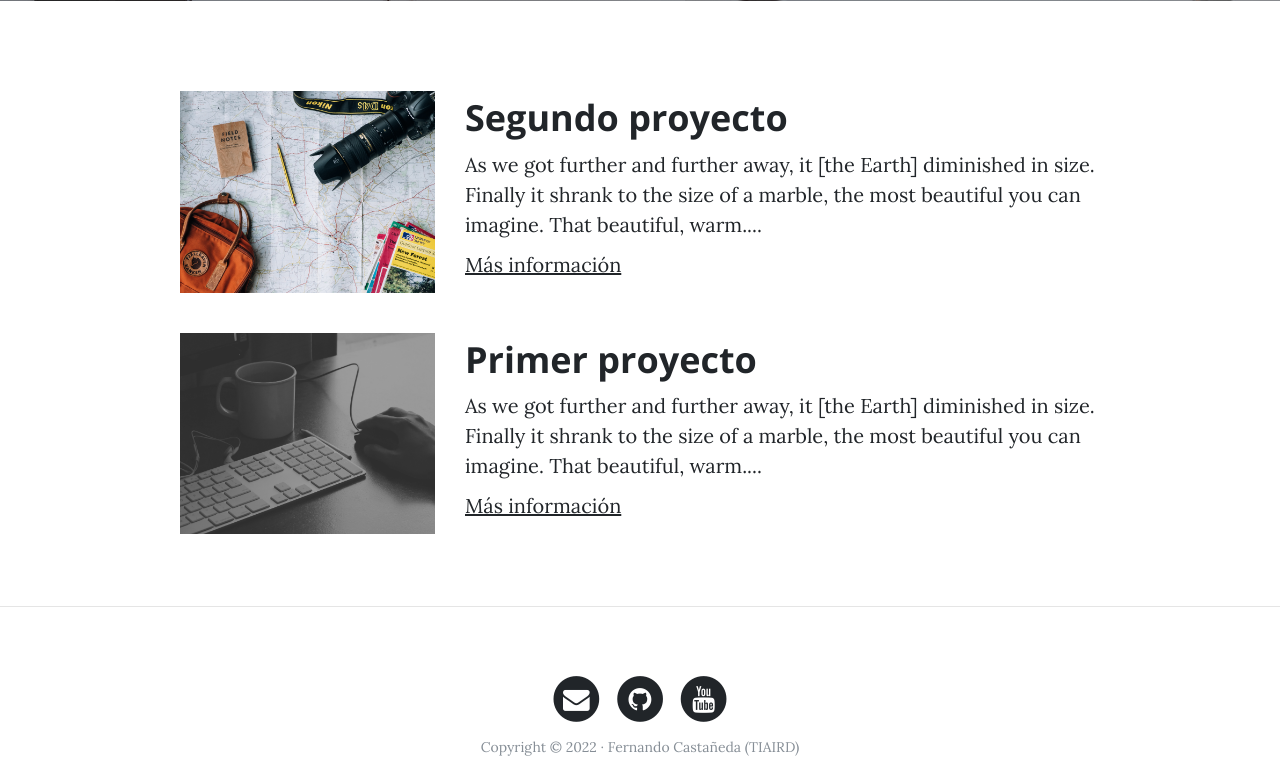
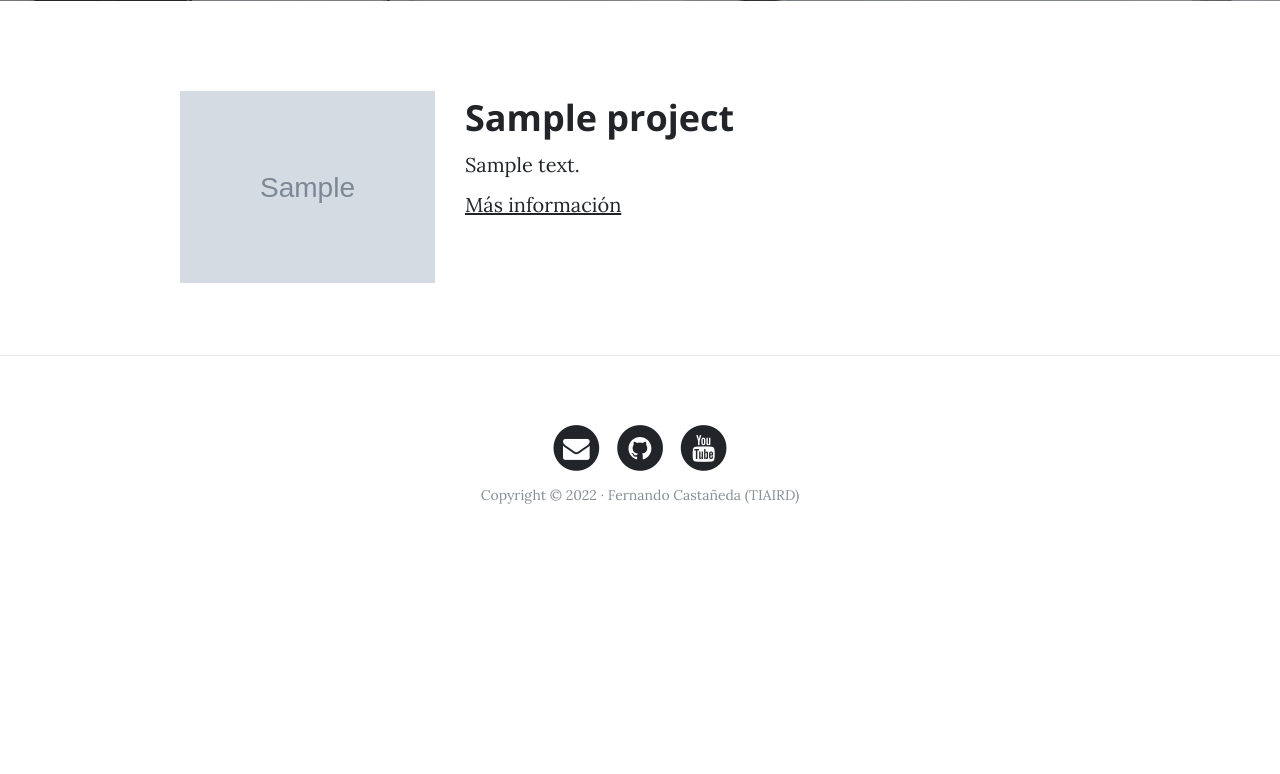
Before and after one commit to fercho11/fercho11_Web_Personal_Flask.github.io, a Flask app: template web_personal/templates/public/portfolio.html in a window 1280 px wide. Shown: the part 531-1305 px from the top of the page. After the commit the page ends 1035 px from the top, so only its background shows below. Run offline with Flask 2, Linux system fonts and the light colour scheme; the template is opened without the code that fills it: most values are stand-ins (such as "Sample title", 1, 10 or a date in 2020); grey boxes marked "Sample" are stand-in pictures; some libraries are stand-ins or nearby versions.

Commit message:
Incrementando for de projects

```diff
--- a/web_personal/appy.py
+++ b/web_personal/appy.py
@@ -18,7 +18,21 @@ def contact():
 
 @app.route('/portfolio')
 def portfolio():
-    return render_template('public/portfolio.html')
+    projects= [
+        {
+            'name':'Primer Proyecto',
+            'description': 'As we got further and further away, it [the Earth] diminished in size. Finally it shrank to the size of a marble, the most beautiful you can imagine. That beautiful, warm....',
+            'image':'img/home-bg.jpg',
+            'url':'http://google.com'
+        },
+        {
+            'name':'Segundo Proyecto',
+            'description': 'As we got further and further away, it [the Earth] diminished in size. Finally it shrank to the size of a marble, the most beautiful you can imagine. That beautiful, warm....',
+            'image':'img/about-bg.jpg',
+            'url':'http://xataka.com'
+        }
+    ]
+    return render_template('public/portfolio.html', projects=projects)
 
 ####### Rutas #########
 @app.route('/auth/login')
--- a/web_personal/templates/public/portfolio.html
+++ b/web_personal/templates/public/portfolio.html
@@ -7,31 +7,21 @@
 {% block header_sub %}Currículo{% endblock %}
 
 {% block content %}
-
 	    <!-- Contenido Principal -->
 	    <div class="container">
 	      <!-- Proyecto -->
+		  {% for project in projects %}
 	      <div class="row project">
 	      	<div class="col-lg-3 col-md-4 offset-lg-1">
-			      <img class="img-fluid" src="{{ url_for('static', filename='img/about-bg.jpg')}}" alt="">
+			      <img class="img-fluid" src="{{ url_for('static', filename= project.image) }}" alt="">
 	      	</div>
 	        <div class="col-lg-7 col-md-8">
-	      		<h2 class="section-heading title">Segundo proyecto</h2>
-	          <p>As we got further and further away, it [the Earth] diminished in size. Finally it shrank to the size of a marble, the most beautiful you can imagine. That beautiful, warm....</p>
-	          <p><a href="http://google.com">Más información</a></p>
+	      		<h2 class="section-heading title">{{ project.name }}</h2>
+	          <p>{{ project.description }}</p>
+	          <p><a href="{{ project.url }}">Más información</a></p>
 	      	</div>
 	      </div>
-	      <!-- Proyecto -->
-	      <div class="row project">
-	      	<div class="col-lg-3 col-md-4 offset-lg-1">
-			      <img class="img-fluid" src="{{ url_for('static', filename='img/home-bg.jpg') }}" alt="">
-	      	</div>
-	        <div class="col-lg-7 col-md-8">
-	      		<h2 class="section-heading title">Primer proyecto</h2>
-	          <p>As we got further and further away, it [the Earth] diminished in size. Finally it shrank to the size of a marble, the most beautiful you can imagine. That beautiful, warm....</p>
-	          <p><a href="http://google.com">Más información</a></p>
-	      	</div>
-	      </div>
-		  </div>
+		  {% endfor %}
+		</div>
 
 {% endblock %}
```
